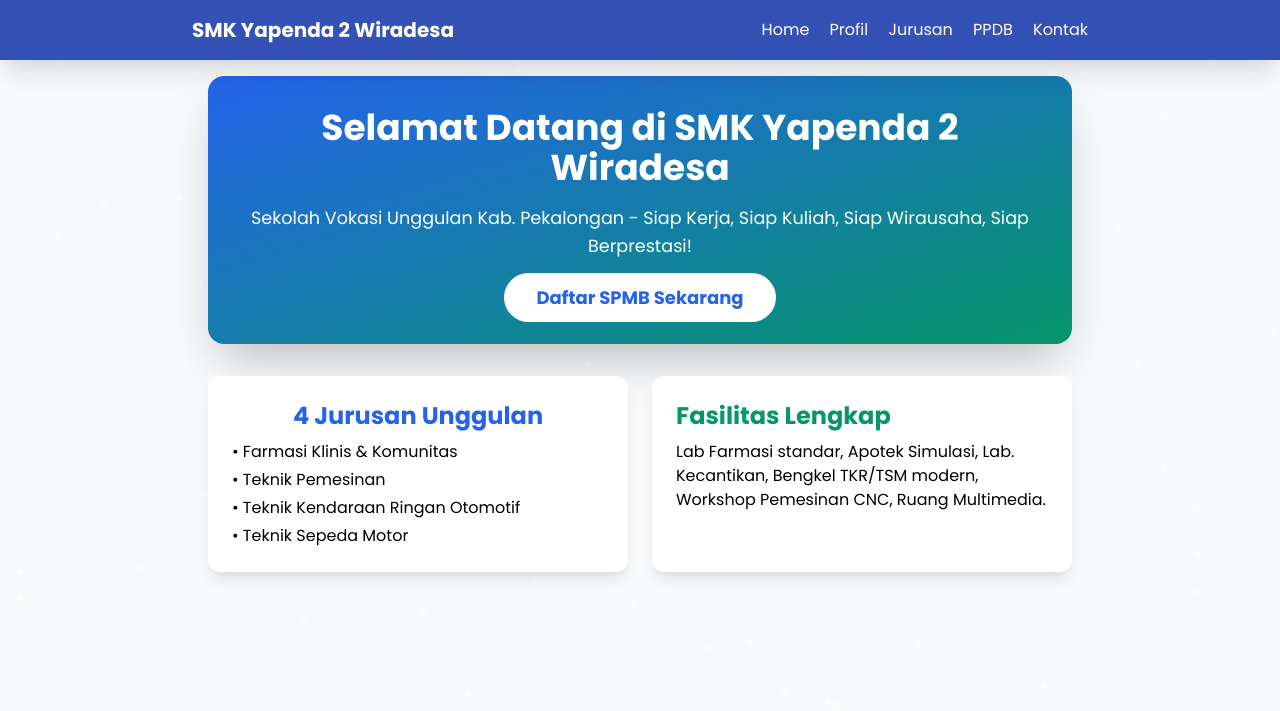
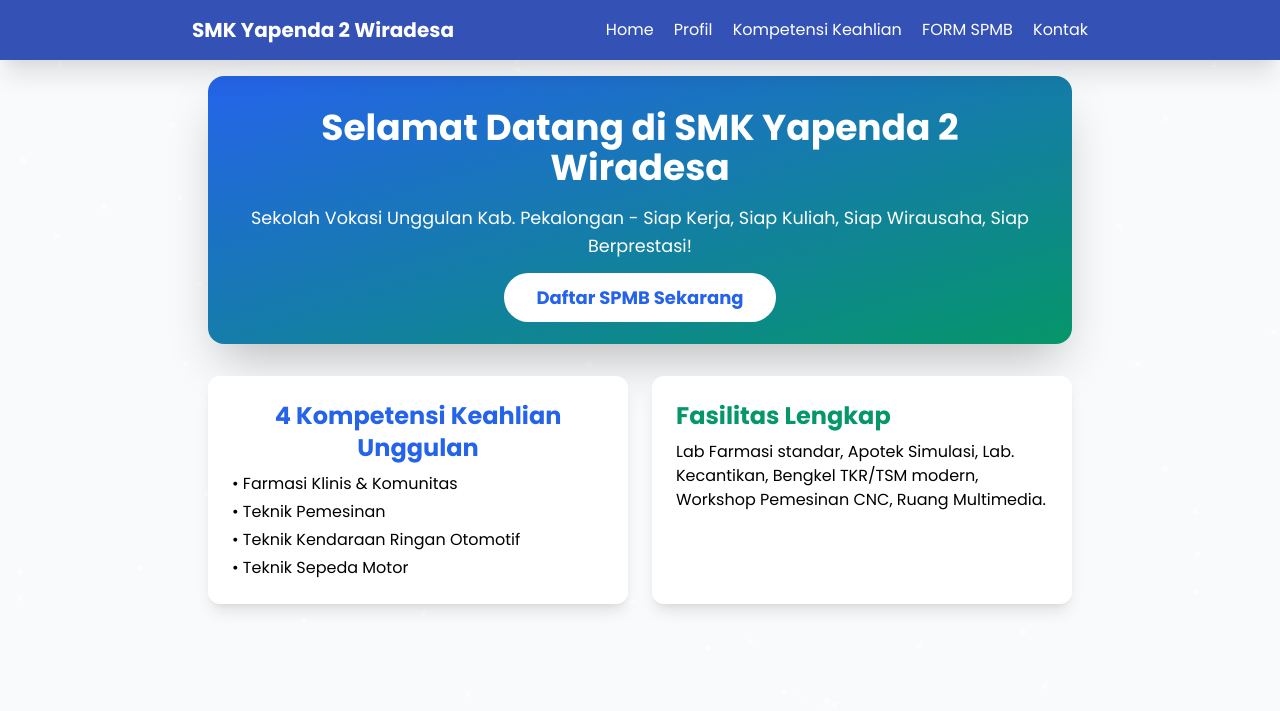
Before and after one commit to ppdbypd2/ppdb-yapenda2, a plain HTML site: page index.html in a window 1280 px wide. Shown: the top 711 px of the page. Drawn offline with nearby package versions, Linux system fonts and the light colour scheme.

Commit message:
Update index.html

```diff
--- a/index.html
+++ b/index.html
@@ -3,7 +3,7 @@
 <head>
   <meta charset="UTF-8">
   <meta name="viewport" content="width=device-width, initial-scale=1.0">
-  <title>SMK Yapenda 2 Wiradesa - SPMB 2025/2027</title>
+  <title>SMK Yapenda 2 Wiradesa - SISTEM PENERIMAAN SISWA BARU</title>
   <link href="https://cdn.jsdelivr.net/npm/tailwindcss@2.2.19/dist/tailwind.min.css" rel="stylesheet">
   <link href="https://fonts.googleapis.com/css2?family=Poppins:wght@400;600;700&display=swap" rel="stylesheet">
   <link href="https://unpkg.com/aos@2.3.4/dist/aos.css" rel="stylesheet">
@@ -84,8 +84,8 @@
       <div class="space-x-4">
         <a href="#" onclick="showPage('home')" class="hover:text-yellow-300 transition">Home</a>
         <a href="#" onclick="showPage('profil')" class="hover:text-yellow-300 transition">Profil</a>
-        <a href="#" onclick="showPage('jurusan')" class="hover:text-yellow-300 transition">Jurusan</a>
-        <a href="#" onclick="showPage('ppdb')" class="hover:text-yellow-300 transition">PPDB</a>
+        <a href="#" onclick="showPage('kompetensi keahlian')" class="hover:text-yellow-300 transition">Kompetensi Keahlian</a>
+        <a href="#" onclick="showPage('spmb')" class="hover:text-yellow-300 transition">FORM SPMB</a>
         <a href="#" onclick="showPage('kontak')" class="hover:text-yellow-300 transition">Kontak</a>
       </div>
     </div>
@@ -107,7 +107,7 @@
     </div>
     <div class="grid md:grid-cols-2 gap-6 mt-8">
       <div class="bg-white p-6 rounded-xl shadow-lg text-center" data-aos="fade-up" data-aos-delay="200">
-        <h3 class="text-2xl font-bold text-blue-600 mb-2">4 Jurusan Unggulan</h3>
+        <h3 class="text-2xl font-bold text-blue-600 mb-2">4 Kompetensi Keahlian Unggulan</h3>
         <ul class="text-left space-y-1">
           <li>• Farmasi Klinis & Komunitas</li>
           <li>• Teknik Pemesinan</li>
@@ -147,8 +147,8 @@
     </div>
   </section>
 
-  <!-- Jurusan Page -->
-  <section id="jurusan" class="page max-w-4xl mx-auto p-4">
+  <!-- kompetensi keahlian Page -->
+  <section id="kompetensi keahlian" class="page max-w-4xl mx-auto p-4">
     <h2 class="text-3xl font-bold text-center mb-6 text-blue-800" data-aos="fade-up">Kompetensi Keahlian</h2>
     <div class="grid md:grid-cols-2 gap-6">
       <div class="bg-white rounded-xl shadow-lg p-6 card" data-aos="flip-left">
@@ -181,8 +181,8 @@
       <input type="text" name="nama" placeholder="Nama Lengkap" required class="w-full p-3 border-2 border-gray-200 rounded-lg focus:border-blue-500 focus:ring focus:ring-blue-200 transition">
       <input type="text" name="nisn" placeholder="Alamat Rumah (lengkap RT/RW)" required class="w-full p-3 border-2 border-gray-200 rounded-lg focus:border-blue-500 focus:ring focus:ring-blue-200 transition">
       <input type="text" name="nisn" placeholder="Asal Sekolah" required class="w-full p-3 border-2 border-gray-200 rounded-lg focus:border-blue-500 focus:ring focus:ring-blue-200 transition">
-      <select name="jurusan" required class="w-full p-3 border-2 border-gray-200 rounded-lg focus:border-blue-500 focus:ring focus:ring-blue-200 transition">
-        <option value="">Pilih Jurusan</option>
+      <select name="kompetensi keahlian" required class="w-full p-3 border-2 border-gray-200 rounded-lg focus:border-blue-500 focus:ring focus:ring-blue-200 transition">
+        <option value="">Pilih Kompetensi keahlian</option>
         <option>Farmasi Klinis & Komunitas</option>
         <option>Teknik Pemesinan</option>
         <option>Teknik Kendaraan Ringan Otomotif</option>
```
